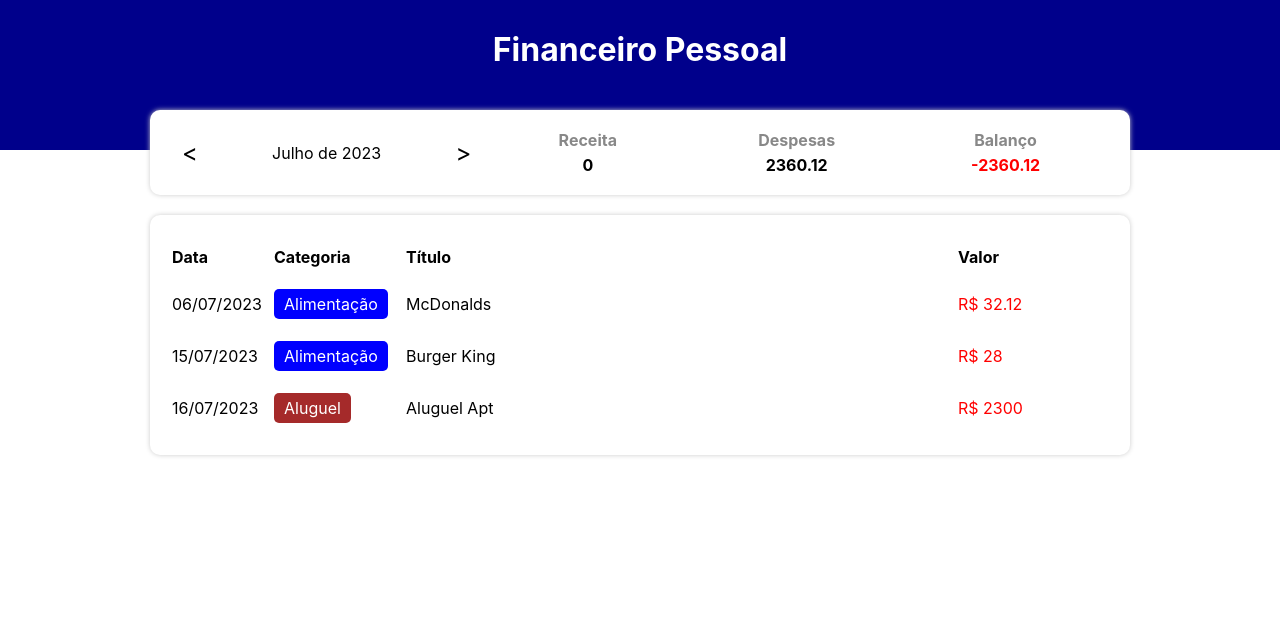
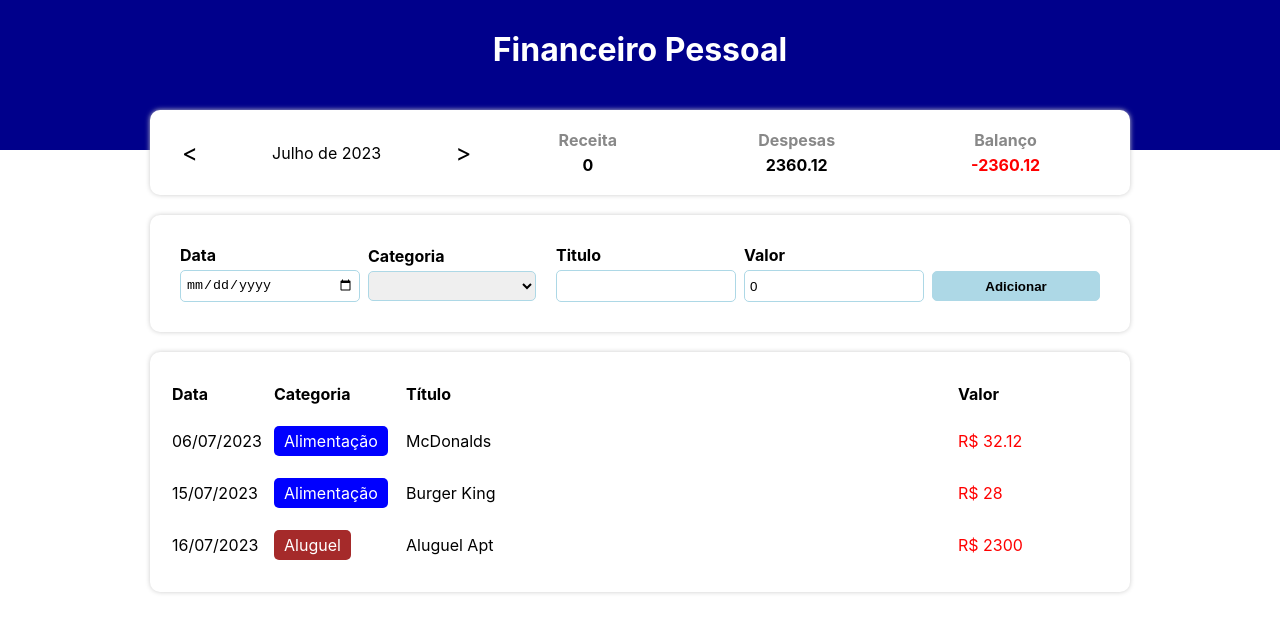
Before and after one commit to Ericsilvaa/system_finance_personal_ts, a React (Vite) app: page / in a window 1280 px wide. Shown: the top 632 px of the page. Built offline with nearby package versions, Linux system fonts and the light colour scheme.

Commit message:
component input

```diff
--- a/src/App.tsx
+++ b/src/App.tsx
@@ -8,6 +8,7 @@ import "./App.css";
 import { FilterListByMonth, getCurrentMonth } from "./helpers/dateFilter";
 import TableArea from "./components/TableArea";
 import InfoArea from "./components/InfoArea";
+import InputArea from "./components/InputArea";
 
 function App() {
   // lista geral!
@@ -41,13 +42,17 @@ function App() {
   }, [filteredList]);
 
 
-
-
-
-
   const handleMonthChange = (newMonth: string) => {
     setCurrentMonth(newMonth);
   };
+
+  const handleAddItem = (item: Item) => {
+    let newList = [...list]
+    newList.push(item)
+    setList(newList)
+  }
+
+
 
   return (
     <C.Container>
@@ -64,6 +69,8 @@ function App() {
         />
 
         {/* AREA 2 = AREA PUT INFORMATIONO */}
+        <InputArea onAdd={handleAddItem}/>
+
 
         {/* AREA 3 =  TABLE LIST  */}
         <TableArea list={filteredList} />
--- a/src/components/InputArea/index.tsx
+++ b/src/components/InputArea/index.tsx
@@ -1,12 +1,65 @@
-import * as C from './styles'
- import React from 'react'
+import * as C from "./styles";
+import React, { useState } from "react";
 
- type Props = {}
+import { Item } from "../../types/Item";
 
- const index = (props: Props) => {
-   return (
-     <div>index</div>
-   )
- }
+type Props = {
+  onAdd: (item: Item) => void;
+};
 
- export default index
+const InputArea = ({ onAdd }: Props) => {
+  const [dateField, setDateField] = useState("");
+  const [categoryField, setCategoryField] = useState("");
+  const [titleField, setTitleField] = useState("");
+  const [valueField, setValueField] = useState(0);
+
+  const clearFields = () => {
+    setDateField("");
+    setCategoryField("");
+    setTitleField("");
+    setValueField(0);
+  };
+
+  return (
+    <C.Container>
+      <C.InputLabel>
+        <C.InputTitle>Data</C.InputTitle>
+        <C.Input
+          type="date"
+          value={dateField}
+          onChange={({ target }) => setDateField(target.value)}
+        />
+      </C.InputLabel>
+      <C.InputLabel>
+        <C.InputTitle>Categoria</C.InputTitle>
+        <C.Select>
+          <>
+            <option></option>
+          </>
+        </C.Select>
+      </C.InputLabel>
+      <C.InputLabel>
+        <C.InputTitle>Titulo</C.InputTitle>
+        <C.Input
+          type="text"
+          value={titleField}
+          onChange={({ target }) => setTitleField(target.value)}
+        />
+      </C.InputLabel>
+      <C.InputLabel>
+        <C.InputTitle>Valor</C.InputTitle>
+        <C.Input
+          type="number"
+          value={valueField}
+          onChange={({ target }) => setValueField(parseFloat(target.value))}
+        />
+      </C.InputLabel>
+      <C.InputLabel>
+        <C.InputTitle>&nbsp;</C.InputTitle>
+        <C.Button>Adicionar</C.Button>
+      </C.InputLabel>
+    </C.Container>
+  );
+};
+
+export default InputArea;
--- a/src/components/InputArea/styles.ts
+++ b/src/components/InputArea/styles.ts
@@ -1 +1,55 @@
 import styled from 'styled-components'
+
+export const Container = styled.div`
+background-color: #FFF;
+box-shadow: 0px 0px 5px #CCC;
+border-radius: 10px;
+padding: 20px;
+margin-top: 20px;
+display: flex;
+align-items: center;
+
+`
+
+export const InputLabel = styled.label`
+flex: 1;
+margin: 10px;
+`
+export const InputTitle = styled.div`
+font-weight: bold;
+margin-bottom: 5px;
+`
+export const Input = styled.input`
+    width: 100%;
+    height: 30px;
+    padding: 0 5px;
+    border: 1px solid lightblue;
+    border-radius: 5px;
+`
+
+export const Select = styled.select`
+    width: 100%;
+    height: 30px;
+    padding: 0 5px;
+    border: 1px solid lightblue;
+    border-radius: 5px;
+`
+
+export const Button = styled.button`
+    width: 100%;
+    height: 30px;
+    padding: 0 5px;
+    font-weight: bold;
+    border: 1px solid lightblue;
+    border-radius: 5px;
+    background-color: lightblue;
+    color: black;
+    cursor: pointer;
+
+    &:hover {
+      background-color: blue;
+      color: white;
+      transition: all 0.3s;
+    }
+
+`
```
